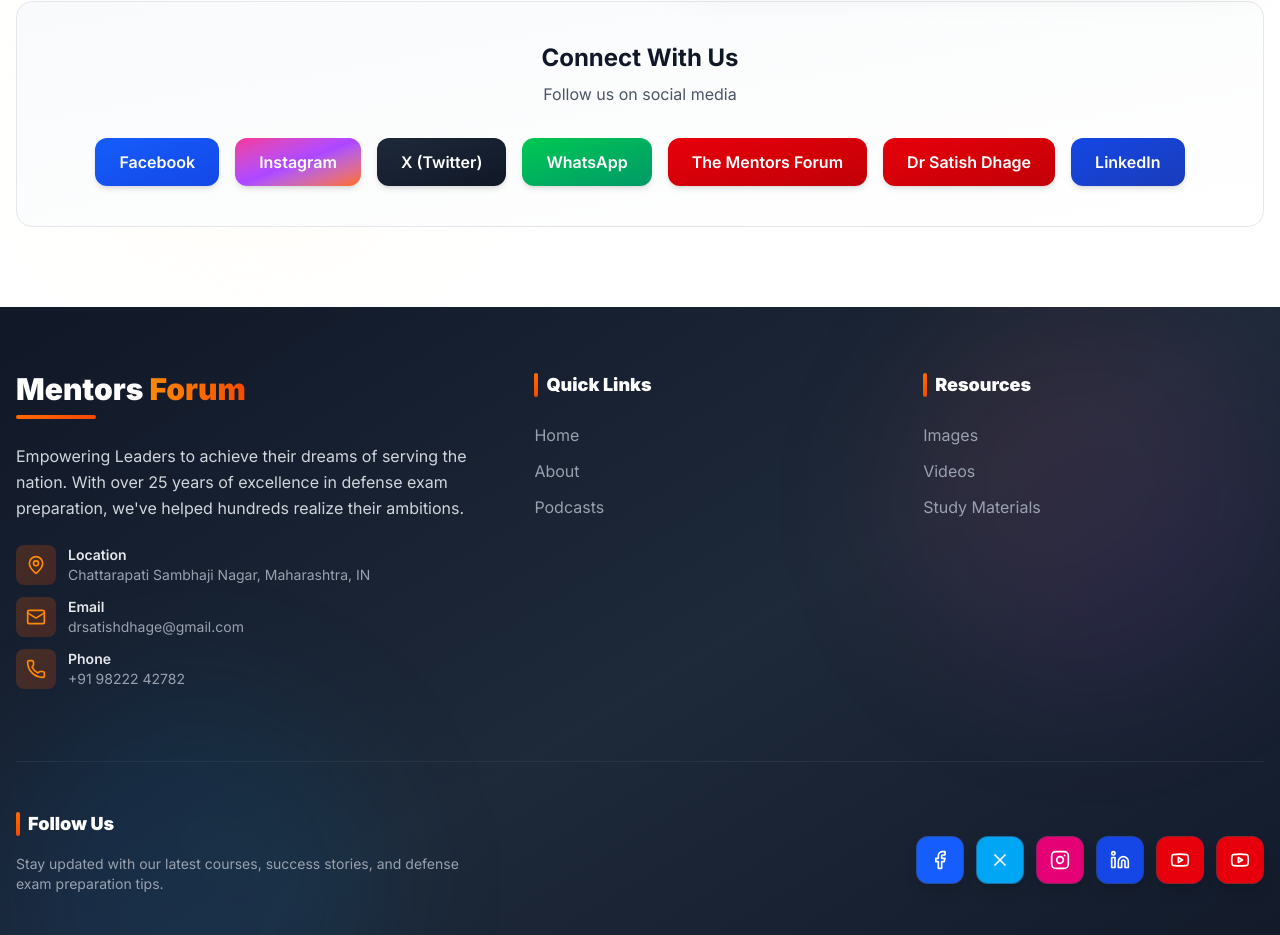
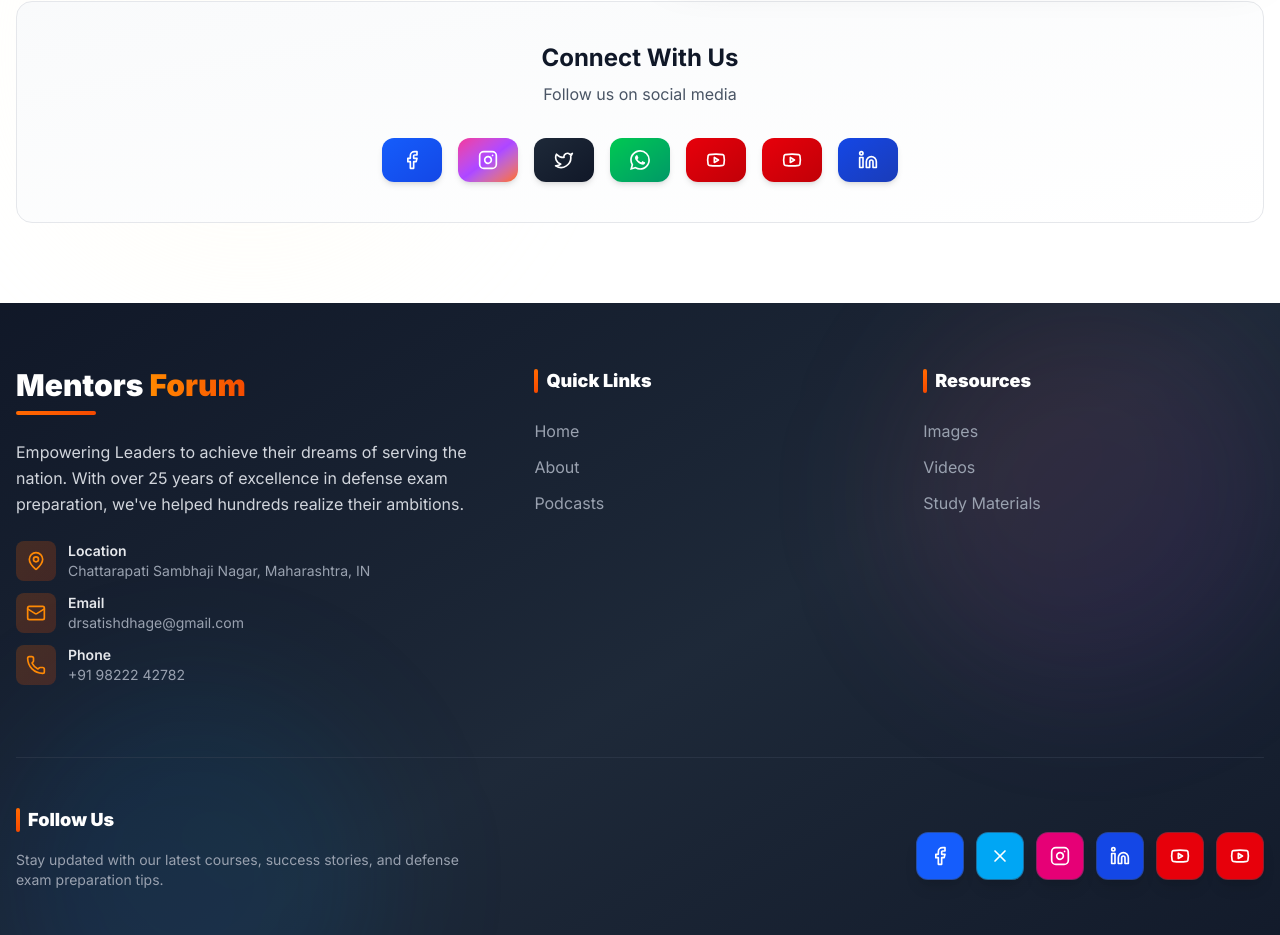
Before and after one commit to AS-Danish/DhageSir, a Next.js app: page / in a window 1280 px wide. Shown: the part 6857-7792 px from the top of the page. Built offline with nearby package versions, Linux system fonts and the light colour scheme; no server answers; the database is empty.

Commit message:
Added Whatsapp Icon and Modify

```diff
--- a/src/components/ContactUs.js
+++ b/src/components/ContactUs.js
@@ -1,6 +1,21 @@
 "use client"
 import React, { useState } from 'react';
-import { Mail, Phone, Send, MessageCircle, CheckCircle, AlertCircle } from 'lucide-react';
+import {
+    Mail,
+    Phone,
+    Send,
+    MessageCircle,
+    CheckCircle,
+    AlertCircle,
+    // --- NEW SOCIAL ICONS IMPORTED ---
+    Facebook,
+    Instagram,
+    Twitter,
+    Linkedin,
+    Youtube,
+    // --- END NEW SOCIAL ICONS IMPORTED ---
+} from 'lucide-react';
+import { SiWhatsapp } from 'react-icons/si';
 import { useLanguage } from '../context/LanguageContext';
 
 // Global Theme Colors
@@ -92,45 +107,53 @@
         },
     ];
 
+    // UPDATED socialLinks array with Icon components
     const socialLinks = [
         {
             name: t.facebook,
+            icon: Facebook, // Added Icon
             url: "https://www.facebook.com/satish.dhage.7/",
             bgColor: "bg-gradient-to-br from-blue-600 to-blue-700",
             hoverColor: "hover:from-blue-700 hover:to-blue-800",
         },
         {
             name: t.instagram,
+            icon: Instagram, // Added Icon
             url: "https://www.instagram.com/drsatishdhage/?hl=en",
             bgColor: "bg-gradient-to-br from-pink-500 via-purple-500 to-orange-500",
             hoverColor: "hover:from-pink-600 hover:via-purple-600 hover:to-orange-600",
         },
         {
             name: t.twitter,
+            icon: Twitter, // Added Icon
             url: "https://x.com/drsatishdhage",
             bgColor: "bg-gradient-to-br from-gray-800 to-gray-900",
             hoverColor: "hover:from-gray-900 hover:to-black",
         },
         {
             name: t.whatsapp,
+            icon: SiWhatsapp, // Used Smartphone or MessageCircle
             url: "https://wa.me/918698340084",
             bgColor: "bg-gradient-to-br from-green-500 to-emerald-600",
             hoverColor: "hover:from-green-600 hover:to-emerald-700",
         },
         {
             name: t.youtube1,
+            icon: Youtube, // Added Icon
             url: "https://www.youtube.com/@TheMentorsForum",
             bgColor: "bg-gradient-to-br from-red-600 to-red-700",
             hoverColor: "hover:from-red-700 hover:to-red-800",
         },
         {
             name: t.youtube2,
+            icon: Youtube, // Added Icon
             url: "https://www.youtube.com/@drsatishdhage",
             bgColor: "bg-gradient-to-br from-red-600 to-red-700",
             hoverColor: "hover:from-red-700 hover:to-red-800",
         },
         {
             name: t.linkedin,
+            icon: Linkedin, // Added Icon
             url: "https://www.linkedin.com/in/lt-col-dr-satish-dhage-2a9594110/",
             bgColor: "bg-gradient-to-br from-blue-700 to-blue-800",
             hoverColor: "hover:from-blue-800 hover:to-blue-900",
@@ -291,17 +314,27 @@
 
                     {/* Social Links Grid */}
                     <div className="flex flex-wrap items-center justify-center gap-4">
-            {socialLinks.map((social, index) => (
+                        {socialLinks.map((social, index) => {
+                            const Icon = social.icon; // Get the Icon component
+                            return (
                                 <a
                                     key={index}
                                     href={social.url}
                                     target="_blank"
                                     rel="noopener noreferrer"
-                className={`${social.bgColor} ${social.hoverColor} rounded-xl px-6 py-3 text-white font-semibold shadow-md hover:shadow-lg transition-all`}
+                                    className={`
+                                        ${social.bgColor} ${social.hoverColor}
+                                        rounded-xl px-5 py-3 text-white font-semibold
+                                        shadow-md hover:shadow-lg transition-all
+                                        flex items-center justify-center gap-2
+                                        group hover:scale-105
+                                    `} // Added flex utility classes
                                 >
-                {social.name}
+                                    <Icon className="w-5 h-5" />
+                                    <span className="sr-only">{social.name}</span> {/* Added screen reader only text */}
                                 </a>
-            ))}
+                            );
+                        })}
                     </div>
                 </div>
             </div>
```
Lines whose indentation alone changed are shown as unchanged.
